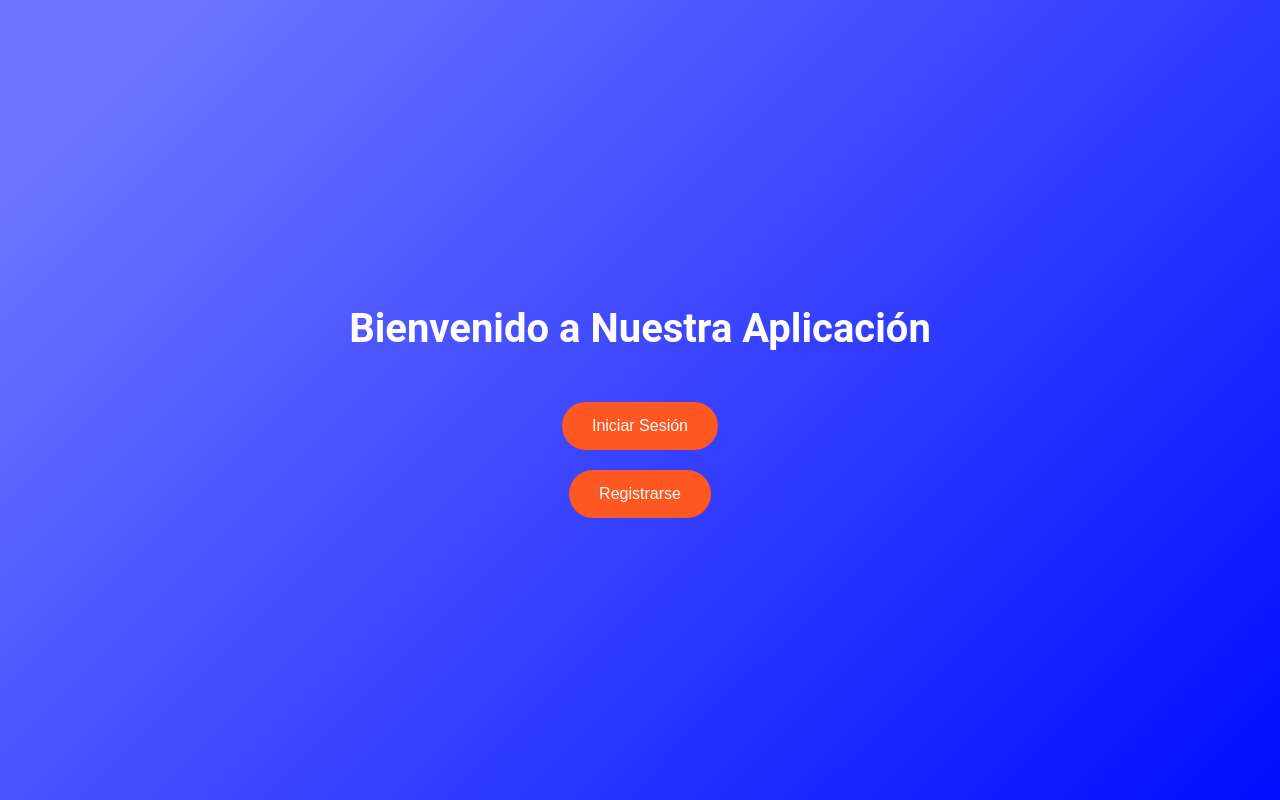
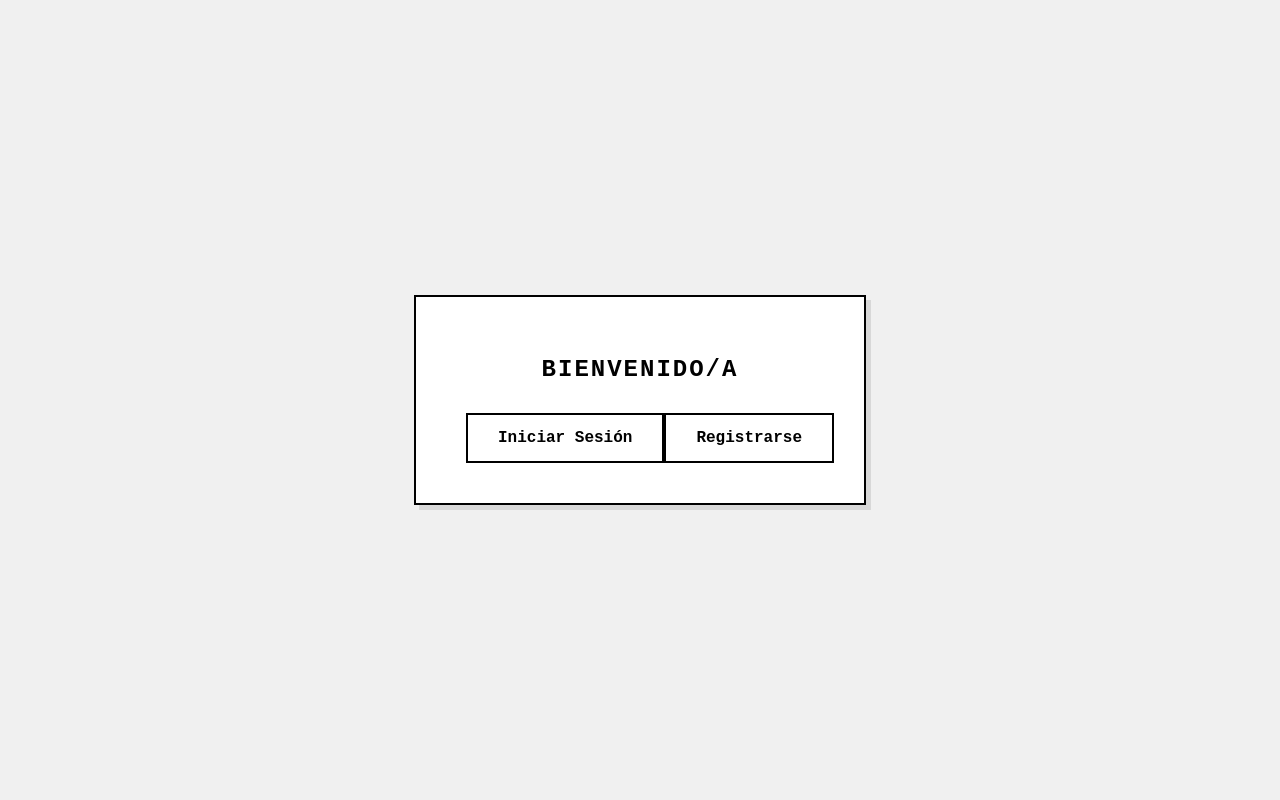
Before and after one commit to JefersonPWeb2/TrabajoFinal, a Django app: page / in a window 1280 px wide. Run offline with Django 5.2, Linux system fonts and the light colour scheme.

Commit message:
Mas estilos

```diff
--- a/ProyectoFinal/Backend/Tienda/static/css/landing_page.css
+++ b/ProyectoFinal/Backend/Tienda/static/css/landing_page.css
@@ -1,171 +1,150 @@
+/* Variables para colores y fuentes */
+:root {
+    --primary-color: #000000;
+    --secondary-color: #333333;
+    --text-color: #000000;
+    --background-color: #f0f0f0;
+    --box-shadow: 5px 5px 0px rgba(0, 0, 0, 0.1);
+}
+
+/* Estilos generales */
 body {
-    font-family: 'Roboto', sans-serif;
-    background: linear-gradient(135deg, #6B73FF 10%, #000DFF 100%);
-    color: #fff;
-    margin: 0;
-    padding: 0;
+    font-family: 'Courier New', monospace;
+    background-color: var(--background-color);
     display: flex;
-    flex-direction: column;
     justify-content: center;
     align-items: center;
     min-height: 100vh;
-    text-align: center;
+    margin: 0;
+    color: var(--text-color);
+}
+
+.form-container {
+    background-color: white;
+    padding: 40px;
+    border: 2px solid black;
+    box-shadow: var(--box-shadow);
+    width: 350px;
+    max-width: 90%;
+    transition: transform 0.3s ease;
+}
+
+.form-container:hover {
+    transform: translateY(-5px);
 }
 
 h2 {
-    font-size: 2.5rem;
-    margin-bottom: 40px;
+    text-align: center;
+    color: var(--primary-color);
+    margin-bottom: 30px;
+    font-size: 24px;
+    font-weight: 700;
+    text-transform: uppercase;
+    letter-spacing: 2px;
 }
 
-a {
-    text-decoration: none;
+/* Estilos para los campos del formulario */
+form p, .form-group {
+    margin-bottom: 20px;
 }
 
+label {
+    display: block;
+    margin-bottom: 8px;
+    color: var(--text-color);
+    font-weight: 500;
+}
+
+input[type="text"],
+input[type="password"],
+input[type="email"] {
+    width: 100%;
+    padding: 12px;
+    border: 1px solid black;
+    box-sizing: border-box;
+    font-size: 16px;
+    font-family: 'Courier New', monospace;
+    transition: border-color 0.3s ease;
+}
+
+input[type="text"]:focus,
+input[type="password"]:focus,
+input[type="email"]:focus {
+    border-color: var(--secondary-color);
+    outline: none;
+}
+
+/* Estilo para el botón */
 button {
-    background-color: #ff5722;
-    color: #fff;
-    border: none;
-    padding: 15px 30px;
-    margin: 10px;
-    font-size: 1rem;
-    border-radius: 25px;
+    width: 100%;
+    padding: 14px;
+    background-color: white;
+    color: black;
+    border: 2px solid black;
     cursor: pointer;
-    transition: background-color 0.3s ease, transform 0.3s ease;
+    font-size: 18px;
+    font-weight: 600;
+    font-family: 'Courier New', monospace;
+    transition: background-color 0.3s ease, color 0.3s ease;
 }
 
 button:hover {
-    background-color: #e64a19;
-    transform: scale(1.05);
+    background-color: black;
+    color: white;
 }
 
-nav {
-    background-color: #333;
-    color: white;
-    padding: 10px 20px;
-    display: flex;
-    justify-content: space-between;
+button:active {
+    transform: translateY(2px);
 }
 
-nav a {
-    color: white;
-    text-decoration: none;
-    margin-right: 15px;
-    padding: 5px 10px;
-    transition: background-color 0.3s ease;
+/* Estilos para mensajes de error */
+.errorlist, .error-message {
+    color: #000000;
+    list-style-type: none;
+    padding: 0;
+    margin-top: 5px;
+    font-size: 14px;
+    font-style: italic;
 }
 
-nav a:hover {
-    background-color: #555;
-    border-radius: 5px;
+/* Enlaces para registro y login */
+.form-link {
+    text-align: center;
+    margin-top: 20px;
+    font-size: 14px;
 }
 
-nav a:last-child {
-    margin-right: 0;
+.form-link a {
+    color: var(--secondary-color);
+    text-decoration: none;
+    font-weight: 600;
 }
 
-/* Estilo del contenedor principal */
-main {
-    padding: 20px;
-    max-width: 1200px;
-    margin: auto;
+.form-link a:hover {
+    text-decoration: underline;
 }
 
-/* Estilo del título principal */
-main h1 {
-    text-align: center;
-    color: #333;
+/* Animación de carga */
+@keyframes blink {
+    0% { opacity: 1; }
+    50% { opacity: 0; }
+    100% { opacity: 1; }
 }
 
-/* Estilo de la lista de productos */
-ul {
-    list-style-type: none;
-    padding: 0;
+button:disabled {
+    background-color: #cccccc;
+    color: #666666;
+    cursor: not-allowed;
+    animation: blink 1.5s infinite;
 }
 
-li {
-    background-color: white;
-    margin: 20px 0;
-    padding: 20px;
-    border-radius: 5px;
-    box-shadow: 0 2px 5px rgba(0, 0, 0, 0.1);
-}
-
-li h2 {
-    margin-top: 0;
-    color: #333;
-}
-
-li p {
-    color: #666;
-}
-
-li img {
-    max-width: 100%;
-    height: auto;
-    display: block;
-    margin: 10px 0;
-}
-
-li a {
-    display: inline-block;
-    margin-right: 10px;
-    padding: 10px 15px;
-    background-color: #007bff;
-    color: white;
-    text-decoration: none;
-    border-radius: 5px;
-    transition: background-color 0.3s ease;
-}
-
-li a:hover {
-    background-color: #0056b3;
-}
-
-li a:last-child {
-    margin-right: 0;
-}
-
-li a.agregar-al-carrito {
-    background-color: #28a745;
-}
-
-li a.agregar-al-carrito:hover {
-    background-color: #218838;
-}
-
-li a.editar,
-li a.eliminar {
-    background-color: #ffc107;
-}
-
-li a.editar:hover,
-li a.eliminar:hover {
-    background-color: #e0a800;
-}
-
-li a.eliminar {
-    background-color: #dc3545;
-}
-
-li a.eliminar:hover {
-    background-color: #c82333;
-}
-
-/* Estilo para dispositivos móviles */
-@media (max-width: 768px) {
-    nav {
-        flex-direction: column;
-    }
-
-    nav a {
-        margin: 5px 0;
-    }
-
-    main {
-        padding: 10px;
-    }
-
-    li {
-        padding: 15px;
+/* Responsive design */
+@media (max-width: 400px) {
+    .form-container {
+        width: 100%;
+        padding: 30px;
+        border: none;
+        border-top: 2px solid black;
+        border-bottom: 2px solid black;
     }
 }
--- a/ProyectoFinal/Backend/Tienda/templates/cuentas/landing_page.html
+++ b/ProyectoFinal/Backend/Tienda/templates/cuentas/landing_page.html
@@ -1,15 +1,74 @@
 {% load static %}
 <!DOCTYPE html>
-<html>
+<html lang="es">
 <head>
     <meta charset="UTF-8">
     <meta name="viewport" content="width=device-width, initial-scale=1.0">
-    <title>Página de Inicio</title>
+    <title>Abylu Administrador</title>
     <link rel="stylesheet" href="{% static '/css/landing_page.css' %}">
+    <style>
+        body {
+            font-family: 'Courier New', monospace;
+            background-color: #f0f0f0;
+            display: flex;
+            flex-direction: column;
+            justify-content: center;
+            align-items: center;
+            height: 100vh;
+            margin: 0;
+            color: #000000;
+        }
+
+        .container {
+            background-color: white;
+            padding: 40px;
+            border: 2px solid black;
+            box-shadow: 5px 5px 0px rgba(0, 0, 0, 0.1);
+            text-align: center;
+        }
+
+        h2 {
+            color: #000000;
+            margin-bottom: 30px;
+            font-size: 24px;
+            font-weight: 700;
+            text-transform: uppercase;
+            letter-spacing: 2px;
+        }
+
+        .button-container {
+            display: flex;
+            justify-content: space-between;
+            margin-top: 20px;
+        }
+
+        button {
+            padding: 14px 20px;
+            background-color: white;
+            color: black;
+            border: 2px solid black;
+            cursor: pointer;
+            font-size: 16px;
+            font-weight: 600;
+            font-family: 'Courier New', monospace;
+            transition: background-color 0.3s ease, color 0.3s ease;
+            text-decoration: none;
+            margin: 0 10px;
+        }
+
+        button:hover {
+            background-color: black;
+            color: white;
+        }
+    </style>
 </head>
 <body>
-    <h2>Bienvenido a Nuestra Aplicación</h2>
-    <a href="{% url 'login' %}"><button>Iniciar Sesión</button></a>
-    <a href="{% url 'registro' %}"><button>Registrarse</button></a>
+    <div class="container">
+        <h2>Bienvenido/a</h2>
+        <div class="button-container">
+            <a href="{% url 'login' %}"><button>Iniciar Sesión</button></a>
+            <a href="{% url 'registro' %}"><button>Registrarse</button></a>
+        </div>
+    </div>
 </body>
 </html>
```
Also changed, not shown: ProyectoFinal/Backend/Tienda/templates/cuentas/login.html (+21 -9 lines), ProyectoFinal/Backend/Tienda/templates/cuentas/registro.html (+33 -9 lines), ProyectoFinal/Backend/Tienda/db.sqlite3, ProyectoFinal/Backend/Tienda/media/images/logo_abylu.png (added).
